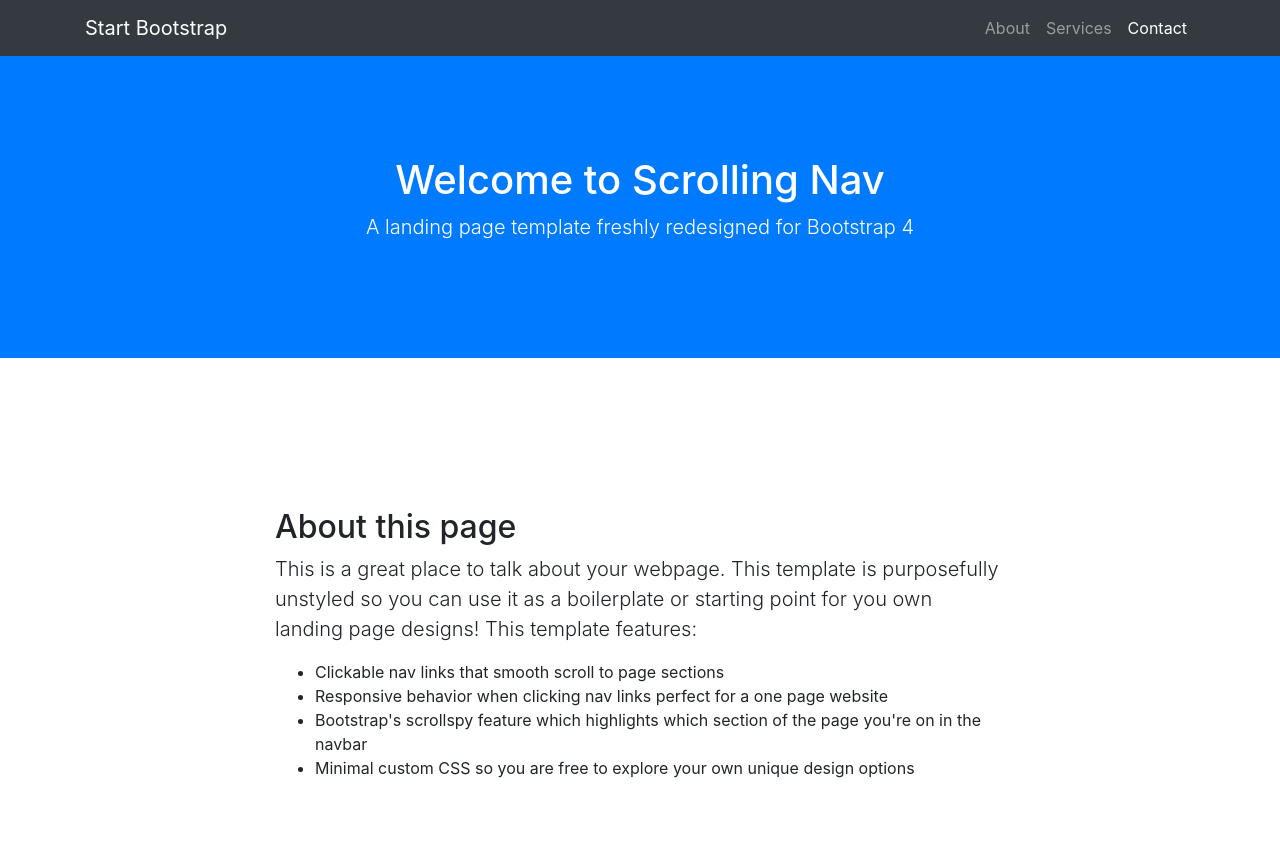
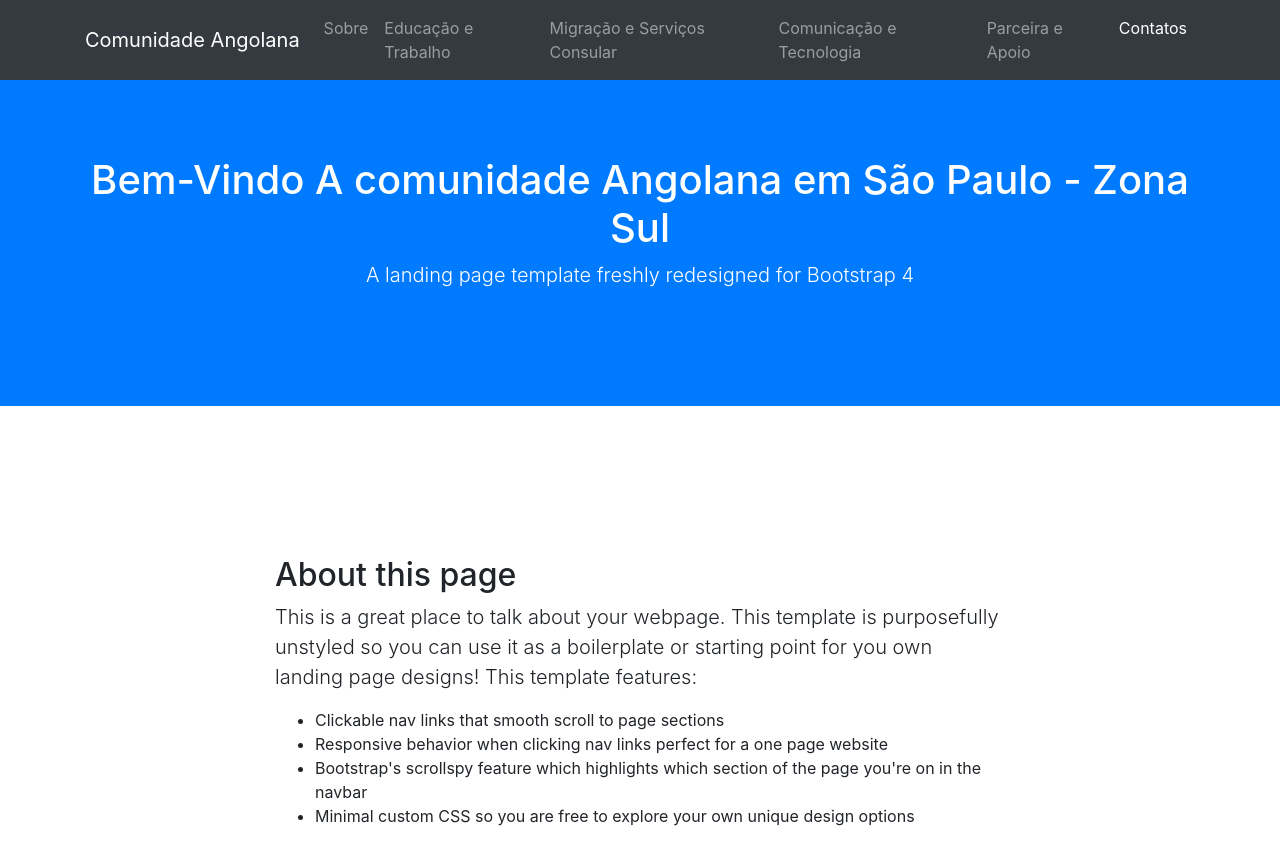
Before and after one commit to EdsonTech/caspzs.com.br, a website with bundled scripts: page index.html in a window 1280 px wide. Shown: the top 864 px of the page. Built offline with nearby package versions, Linux system fonts and the light colour scheme.

Commit message:
uptamplate
Titulos e Menus..

```diff
--- a/index.html
+++ b/index.html
@@ -1,5 +1,5 @@
 <!DOCTYPE html>
-<html lang="en">
+<html lang="pt">
 
 <head>
 
@@ -8,7 +8,7 @@
   <meta name="description" content="">
   <meta name="author" content="">
 
-  <title>Scrolling Nav - Start Bootstrap Template</title>
+  <title>Comunidade Angolana em São Paulo - Zona Sul</title>
 
   <!-- Bootstrap core CSS -->
   <link href="vendor/bootstrap/css/bootstrap.min.css" rel="stylesheet">
@@ -23,20 +23,29 @@
   <!-- Navigation -->
   <nav class="navbar navbar-expand-lg navbar-dark bg-dark fixed-top" id="mainNav">
     <div class="container">
-      <a class="navbar-brand js-scroll-trigger" href="#page-top">Start Bootstrap</a>
+      <a class="navbar-brand js-scroll-trigger" href="#page-top">Comunidade Angolana</a>
       <button class="navbar-toggler" type="button" data-toggle="collapse" data-target="#navbarResponsive" aria-controls="navbarResponsive" aria-expanded="false" aria-label="Toggle navigation">
         <span class="navbar-toggler-icon"></span>
       </button>
       <div class="collapse navbar-collapse" id="navbarResponsive">
         <ul class="navbar-nav ml-auto">
           <li class="nav-item">
-            <a class="nav-link js-scroll-trigger" href="#about">About</a>
+            <a class="nav-link js-scroll-trigger" href="#about">Sobre</a>
           </li>
           <li class="nav-item">
-            <a class="nav-link js-scroll-trigger" href="#services">Services</a>
+            <a class="nav-link js-scroll-trigger" href="#Educacao">Educação e Trabalho</a>
           </li>
           <li class="nav-item">
-            <a class="nav-link js-scroll-trigger" href="#contact">Contact</a>
+            <a class="nav-link js-scroll-trigger" href="#Migracao">Migração e Serviços Consular</a>
+          </li>
+          <li class="nav-item">
+            <a class="nav-link js-scroll-trigger" href="#services">Comunicação e Tecnologia</a>
+          </li>
+          <li class="nav-item">
+            <a class="nav-link js-scroll-trigger" href="#partner">Parceira e Apoio</a>
+          </li>
+          <li class="nav-item">
+            <a class="nav-link js-scroll-trigger" href="#contact">Contatos</a>
           </li>
         </ul>
       </div>
@@ -45,7 +54,7 @@
 
   <header class="bg-primary text-white">
     <div class="container text-center">
-      <h1>Welcome to Scrolling Nav</h1>
+      <h1>Bem-Vindo A comunidade Angolana em São Paulo - Zona Sul</h1>
       <p class="lead">A landing page template freshly redesigned for Bootstrap 4</p>
     </div>
   </header>
```
